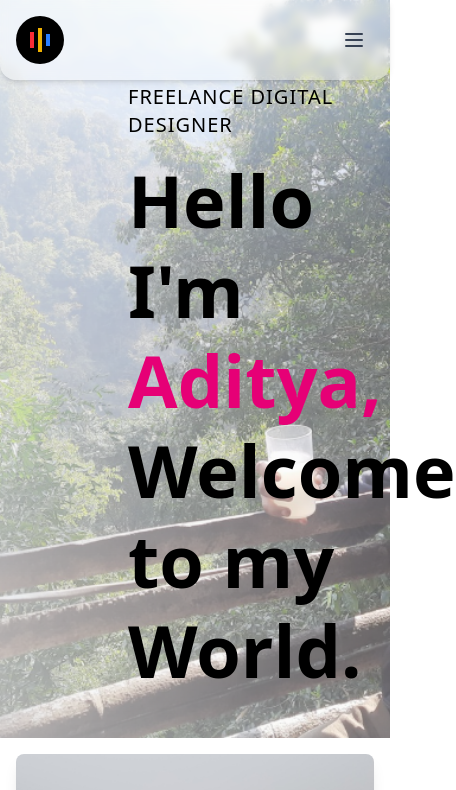
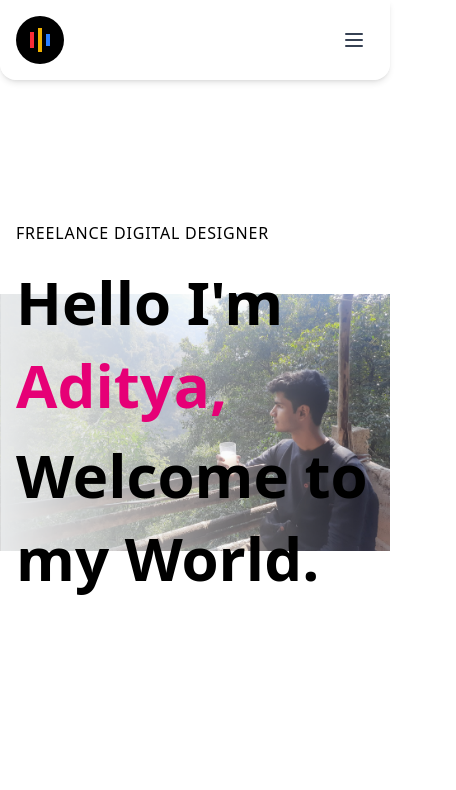
Before and after one commit to adityabhat09/portfolio, a React (Vite) app in the folder vite-project/: page / in a window 390 px wide. Shown: the top 790 px of the page, 456 px wide, since content can reach past the window. Built offline with nearby package versions, Linux system fonts and the light colour scheme.

Commit message:
removed horizonrtal scroll on smaller devices

```diff
--- a/vite-project/src/pages/components/Hero.jsx
+++ b/vite-project/src/pages/components/Hero.jsx
@@ -5,64 +5,24 @@ import adityaimg111 from '../../assets/adityaimg111.png';
 
 const Hero = () => {
   return (
-    <div className="relative h-10/12 w-full">
+    <div className="relative w-full h-screen">
       {/* Background Image */}
       <div
-        className="absolute inset-0 w-full h-full bg-cover bg-center bg-no-repeat"
+        className="absolute inset-0 w-full h-full bg-center bg-no-repeat bg-contain sm:bg-cover"
         style={{
           backgroundImage: `url(${adityaimg111})`,
-        }}>
-      </div>
-        <div className="py-8">
+        }}
+      />
 
-        </div>
-      {/* Header/Navigation */}
-      {/* <div className="relative z-10 w-full flex justify-between items-center px-8 py-4">
-        Logo
-        <div className="flex items-center">
-          <div className="bg-black rounded-full p-2 mr-4">
-            <div className="flex items-center justify-center h-12 w-12 rounded-full overflow-hidden">
-              <div className="bg-red-500 h-6 w-2 mx-0.5"></div>
-              <div className="bg-yellow-500 h-8 w-2 mx-0.5"></div>
-              <div className="bg-blue-500 h-4 w-2 mx-0.5"></div>
-            </div>
+      {/* Content Overlay */}
+      <div className="relative z-10 flex flex-col items-center sm:items-start justify-center h-full px-4 sm:px-8 md:px-16 lg:px-32">
+        <div className="max-w-4xl">
+          <div className="uppercase tracking-wider text-base sm:text-lg md:text-xl font-medium mb-4">
+            FREELANCE DIGITAL DESIGNER
           </div>
-          <nav className="hidden md:flex space-x-8">
-            <a href="#" className="font-medium">Home</a>
-            <a href="#" className="font-medium">Service</a>
-            <a href="#" className="font-medium">About</a>
-            <a href="#" className="font-medium">Pages</a>
-            <a href="#" className="font-medium">Blocks</a>
-            <a href="#" className="font-medium">Contact</a>
-          </nav>
-        </div>
-
-        Right Side - Social & CTA
-        <div className="flex items-center space-x-6">
-          <div className="hidden md:flex items-center space-x-4">
-            <a href="#" aria-label="Facebook">
-              <Facebook size={20} />
-            </a>
-            <a href="#" aria-label="LinkedIn">
-              <Linkedin size={20} />
-            </a>
-            <a href="#" aria-label="Instagram">
-              <Instagram size={20} />
-            </a>
-            <a href="#" aria-label="Twitter">
-              <Twitter size={20} />
-            </a>
-          </div>
-          <button className="border border-gray-300 border-2 px-4 py-2 rounded text-white">BUY NOW</button>
-        </div>
-      </div> */}
-
-      {/* Main Content */}
-      <div className="relative z-10 flex flex-col justify-center h-[calc(100vh-170px)] pl-32">
-        <div className="max-w-4xl">
-          <div className="uppercase tracking-wider text-xl font-medium mb-4">FREELANCE DIGITAL DESIGNER</div>
-          <h1 className="text-7xl font-bold mb-6 leading-tight ">
-            Hello I'm <span className="text-pink-600">Aditya,</span> <br/> Welcome to my World.
+          <h1 className="text-6xl sm:text-7xl md:text-5xl lg:text-7xl font-bold mb-6 leading-snug">
+            Hello I'm <span className="text-pink-600">Aditya,</span>
+            <span className="block mt-2">Welcome to my World.</span>
           </h1>
         </div>
       </div>
```
